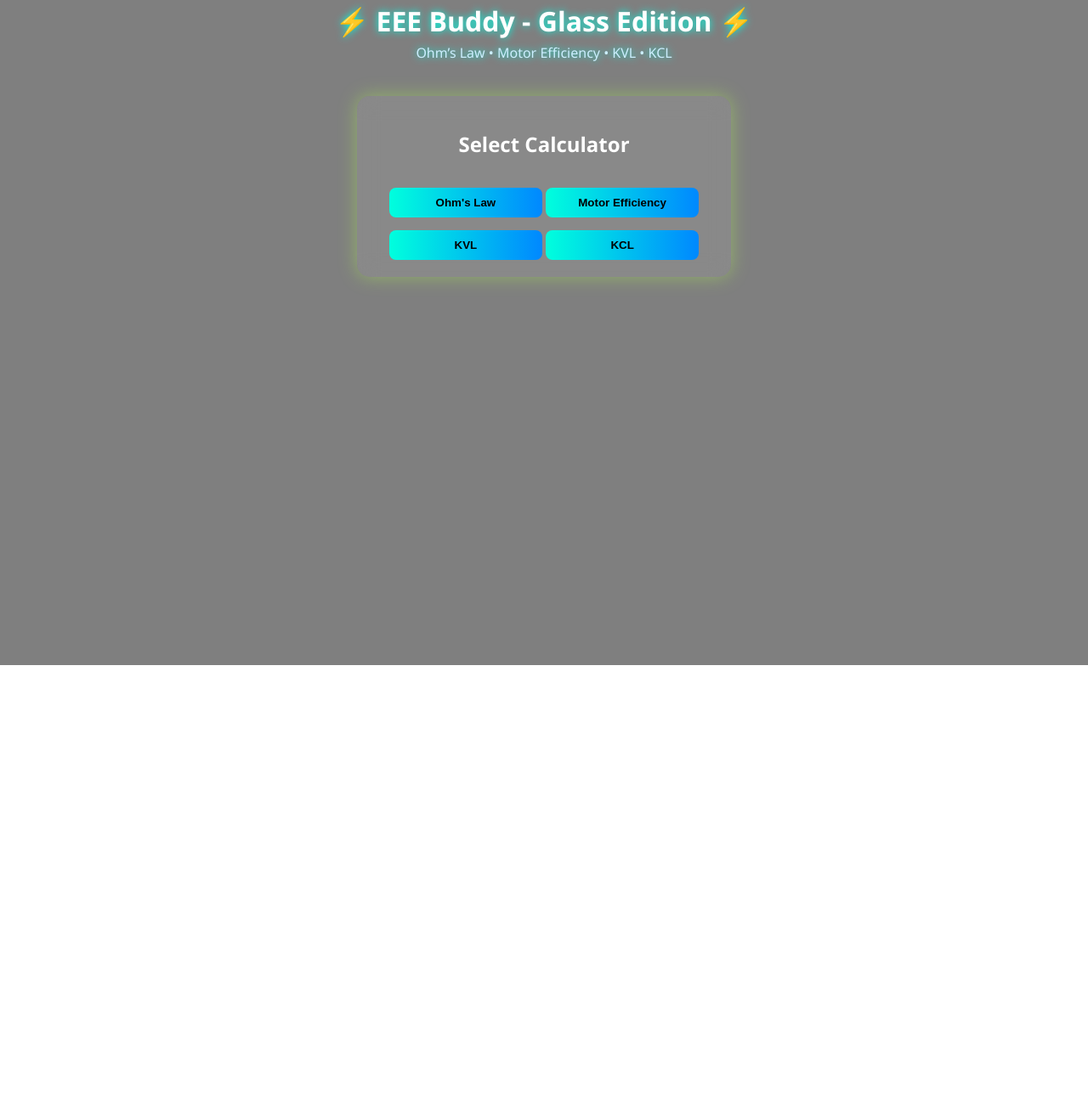
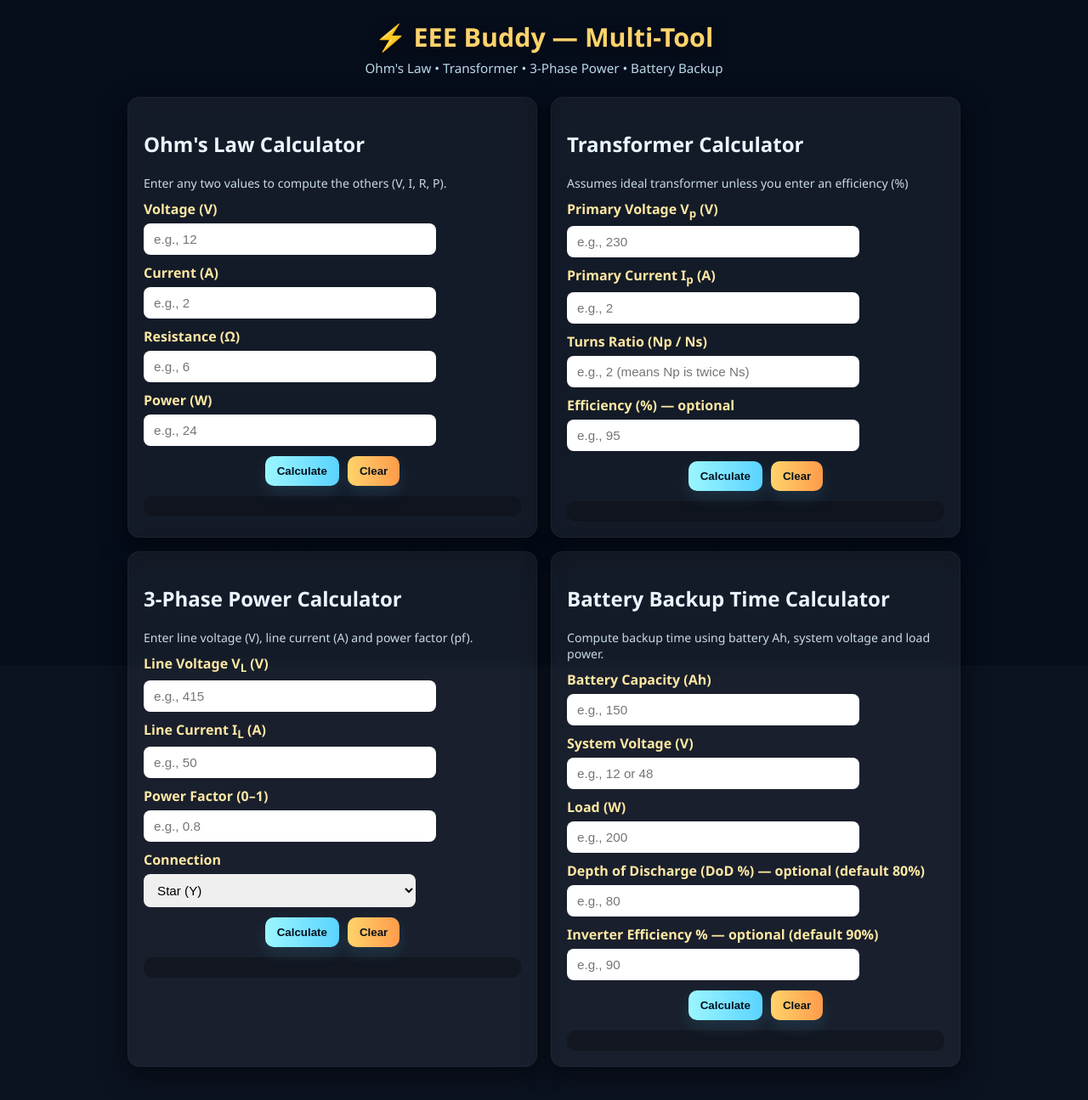
Before and after one commit to Nandhu-NK/EEE-buddy, a plain HTML site: page index.html in a window 1280 px wide. Shown: the part 17-1312 px from the top of the page at 85% size. Before the commit the page ends 800 px from the top, so only its background shows below. Drawn offline with Linux system fonts and the light colour scheme.

Commit message:
Update index.html

```diff
--- a/index.html
+++ b/index.html
@@ -1,238 +1,396 @@
 <!DOCTYPE html>
 <html lang="en">
 <head>
-<meta charset="UTF-8">
-<meta name="viewport" content="width=device-width, initial-scale=1.0">
-<title>EEE Buddy - Pro Glass Edition</title>
+<meta charset="utf-8" />
+<meta name="viewport" content="width=device-width,initial-scale=1" />
+<title>EEE Buddy — Multi-Tool</title>
 <style>
-    /* Background Image */
+  /* Background - replace background.jpg with your image in same folder */
   body {
     margin: 0;
-        font-family: 'Segoe UI', sans-serif;
+    font-family: "Segoe UI", Roboto, Arial, sans-serif;
     background: url('background.jpg') no-repeat center center/cover;
-        background-attachment: fixed;
-        color: #fff;
-        text-align: center;
+    background-color: #0b1220; /* fallback */
+    color: #eaf6ff;
+    -webkit-font-smoothing: antialiased;
+    -moz-osx-font-smoothing: grayscale;
   }
-    /* Dark overlay for readability */
   body::before {
     content: "";
-        position: fixed;
-        inset: 0;
-        background: rgba(0,0,0,0.5);
+    position: fixed; inset: 0;
+    background: linear-gradient(180deg, rgba(3,10,25,0.6), rgba(3,10,25,0.6));
     z-index: -1;
   }
 
-    /* Page Heading */
-    header {
-        padding: 20px;
-        text-shadow: 0px 0px 10px #00ffe5;
-    }
-    h1 {
-        font-size: 2rem;
-        margin: 0;
-    }
-    .subtitle {
-        font-size: 1rem;
-        color: #ccefff;
-        margin-top: 5px;
+  header { text-align: center; padding: 28px 12px 6px; }
+  h1 { margin: 0; font-size: 1.9rem; color: #ffd36b; text-shadow: 0 6px 18px rgba(0,0,0,0.6); }
+  .sub { margin-top:6px; color:#cfefff; opacity:0.9; font-size:0.95rem; }
+
+  /* main layout */
+  .wrap {
+    display: grid;
+    grid-template-columns: 1fr;
+    gap: 16px;
+    max-width: 980px;
+    margin: 18px auto;
+    padding: 0 14px 40px;
   }
 
-    /* Glassmorphic Cards */
+  /* big card style */
   .card {
-        background: rgba(255, 255, 255, 0.08);
-        backdrop-filter: blur(12px);
-        border-radius: 15px;
-        padding: 20px;
-        margin: 20px auto;
-        width: 90%;
-        max-width: 400px;
-        box-shadow: 0 0 15px rgba(0,255,255,0.2);
-        animation: glow 3s infinite alternate;
+    background: rgba(255,255,255,0.06);
+    border-radius: 14px;
+    padding: 18px;
+    box-shadow: 0 10px 30px rgba(0,0,0,0.5);
+    backdrop-filter: blur(8px);
+    border: 1px solid rgba(255,255,255,0.04);
   }
 
-    @keyframes glow {
-        from { box-shadow: 0 0 15px rgba(0,255,255,0.3); }
-        to { box-shadow: 0 0 25px rgba(255,255,0,0.5); }
+  .row {
+    display:flex;
+    gap:10px;
+    flex-wrap:wrap;
+    align-items:center;
+    justify-content: center;
   }
 
-    label {
-        display: block;
-        margin-top: 10px;
-        font-weight: bold;
-        color: #ffeb99;
-    }
+  label { display:block; font-weight:700; color:#ffe8a3; margin-top:10px; text-align:left; }
   input, select {
-        width: 90%;
-        padding: 10px;
-        margin-top: 5px;
+    width: 100%;
+    max-width: 320px;
+    padding: 10px 12px;
     border-radius: 8px;
     border: none;
-        outline: none;
-        font-size: 1rem;
+    font-size: 0.95rem;
+    margin-top:6px;
   }
 
-    /* Buttons */
+  .controls { display:flex; gap:10px; margin-top:12px; justify-content:center; flex-wrap:wrap; }
   button {
-        background: linear-gradient(90deg, #00ffdd, #0088ff);
+    padding: 10px 14px;
+    border-radius: 10px;
     border: none;
-        color: #000;
-        padding: 10px;
-        margin-top: 15px;
-        font-weight: bold;
-        border-radius: 8px;
     cursor: pointer;
-        width: 45%;
-        transition: 0.3s;
+    font-weight:800;
+    color:#021020;
+    background: linear-gradient(90deg,#9bf6ff,#5ad3ff);
+    box-shadow: 0 8px 18px rgba(90,211,255,0.12);
+    transition: transform .15s ease;
   }
-    button:hover {
-        transform: scale(1.05);
-        background: linear-gradient(90deg, #ffeb3b, #ff9800);
+  button:hover { transform: translateY(-4px); filter:brightness(1.03); }
+
+  .secondary {
+    background: linear-gradient(90deg,#ffd36b,#ff9b4b);
+    color: #06121a;
   }
 
-    /* Result Box */
-    .resultBox {
-        margin-top: 15px;
-        background: rgba(0,0,0,0.4);
-        padding: 10px;
-        border-radius: 10px;
-        color: #aef9ff;
+  .result {
+    margin-top:12px;
+    padding:12px;
+    border-radius:10px;
+    background: rgba(0,0,0,0.25);
+    color:#cdefff;
+    font-weight:700;
   }
 
-    .hidden { display: none; }
+  .small { font-size:0.88rem; color:#dcefff; opacity:0.9; margin-top:8px; }
+
+  /* menu */
+  .menu {
+    display:flex;
+    gap:10px;
+    justify-content:center;
+    flex-wrap:wrap;
+    margin-top:10px;
+  }
+  .menu button { width:180px; }
+
+  @media(min-width:900px){
+    .wrap { grid-template-columns: 1fr 1fr; }
+    header { padding-top: 40px; }
+  }
+  @media(max-width:480px){
+    input, select { max-width: 100%; }
+    .menu button { width:48%; }
+  }
 </style>
 </head>
 <body>
 
 <header>
-    <h1>⚡ EEE Buddy - Glass Edition ⚡</h1>
-    <div class="subtitle">Ohm’s Law • Motor Efficiency • KVL • KCL</div>
+  <h1>⚡ EEE Buddy — Multi-Tool</h1>
+  <div class="sub">Ohm's Law • Transformer • 3-Phase Power • Battery Backup</div>
 </header>
 
-<!-- Home -->
-<div class="card" id="home">
-    <h2>Select Calculator</h2>
-    <button onclick="show('ohm')">Ohm's Law</button>
-    <button onclick="show('motor')">Motor Efficiency</button>
-    <button onclick="show('kvl')">KVL</button>
-    <button onclick="show('kcl')">KCL</button>
+<div class="wrap">
+
+  <!-- OHM'S LAW (always visible first) -->
+  <div class="card" id="ohmCard">
+    <h2>Ohm's Law Calculator</h2>
+    <div class="small">Enter any two values to compute the others (V, I, R, P).</div>
+
+    <label>Voltage (V)</label>
+    <input id="ohmV" type="number" step="any" placeholder="e.g., 12">
+
+    <label>Current (A)</label>
+    <input id="ohmI" type="number" step="any" placeholder="e.g., 2">
+
+    <label>Resistance (Ω)</label>
+    <input id="ohmR" type="number" step="any" placeholder="e.g., 6">
+
+    <label>Power (W)</label>
+    <input id="ohmP" type="number" step="any" placeholder="e.g., 24">
+
+    <div class="controls">
+      <button onclick="calcOhm()">Calculate</button>
+      <button class="secondary" onclick="clearOhm()">Clear</button>
     </div>
 
-<!-- Ohm's Law -->
-<div class="card hidden" id="ohmCard">
-    <h2>Ohm's Law</h2>
-    <label>Voltage (V)</label><input id="voltage" type="number">
-    <label>Current (A)</label><input id="current" type="number">
-    <label>Resistance (Ω)</label><input id="resistance" type="number">
-    <label>Power (W)</label><input id="power" type="number">
-    <div>
-        <button onclick="calcOhm()">Calculate</button>
-        <button onclick="home()">Back</button>
-    </div>
-    <div id="ohmRes" class="resultBox"></div>
+    <div id="ohmRes" class="result" aria-live="polite"></div>
   </div>
 
-<!-- Motor Efficiency -->
-<div class="card hidden" id="motorCard">
-    <h2>Motor Efficiency</h2>
-    <label>Rated Power (kW)</label><input id="mrated" type="number">
-    <label>Rated Speed (RPM)</label><input id="nrated" type="number">
-    <label>Actual Speed (RPM)</label><input id="nactual" type="number">
-    <label>Input Voltage (V)</label><input id="vin" type="number">
-    <label>Input Current (A)</label><input id="iin" type="number">
-    <label>Power Factor</label><input id="pf" type="number" placeholder="0.85">
-    <div>
-        <button onclick="calcMotor()">Calculate</button>
-        <button onclick="home()">Back</button>
-    </div>
-    <div id="motorRes" class="resultBox"></div>
+  <!-- TRANSFORMER -->
+  <div class="card" id="xfmrCard">
+    <h2>Transformer Calculator</h2>
+    <div class="small">Assumes ideal transformer unless you enter an efficiency (%)</div>
+
+    <label>Primary Voltage V<sub>p</sub> (V)</label>
+    <input id="tp_vp" type="number" step="any" placeholder="e.g., 230">
+
+    <label>Primary Current I<sub>p</sub> (A)</label>
+    <input id="tp_ip" type="number" step="any" placeholder="e.g., 2">
+
+    <label>Turns Ratio (Np / Ns)</label>
+    <input id="tp_ratio" type="number" step="any" placeholder="e.g., 2 (means Np is twice Ns)">
+
+    <label>Efficiency (%) — optional</label>
+    <input id="tp_eff" type="number" step="any" placeholder="e.g., 95">
+
+    <div class="controls">
+      <button onclick="calcXfmr()">Calculate</button>
+      <button class="secondary" onclick="clearXfmr()">Clear</button>
     </div>
 
-<!-- KVL -->
-<div class="card hidden" id="kvlCard">
-    <h2>KVL Check</h2>
-    <label>Voltage 1 (V)</label><input id="kvl1" type="number">
-    <label>Voltage 2 (V)</label><input id="kvl2" type="number">
-    <label>Voltage 3 (V)</label><input id="kvl3" type="number">
-    <div>
-        <button onclick="calcKVL()">Check</button>
-        <button onclick="home()">Back</button>
-    </div>
-    <div id="kvlRes" class="resultBox"></div>
+    <div id="tpRes" class="result"></div>
   </div>
 
-<!-- KCL -->
-<div class="card hidden" id="kclCard">
-    <h2>KCL Check</h2>
-    <label>Current 1 (A)</label><input id="kcl1" type="number">
-    <label>Current 2 (A)</label><input id="kcl2" type="number">
-    <label>Current 3 (A)</label><input id="kcl3" type="number">
-    <div>
-        <button onclick="calcKCL()">Check</button>
-        <button onclick="home()">Back</button>
+  <!-- 3-PHASE POWER -->
+  <div class="card" id="threeCard">
+    <h2>3-Phase Power Calculator</h2>
+    <div class="small">Enter line voltage (V), line current (A) and power factor (pf).</div>
+
+    <label>Line Voltage V<sub>L</sub> (V)</label>
+    <input id="t_vl" type="number" step="any" placeholder="e.g., 415">
+
+    <label>Line Current I<sub>L</sub> (A)</label>
+    <input id="t_il" type="number" step="any" placeholder="e.g., 50">
+
+    <label>Power Factor (0–1)</label>
+    <input id="t_pf" type="number" step="any" placeholder="e.g., 0.8">
+
+    <label>Connection</label>
+    <select id="t_conn">
+      <option value="star">Star (Y)</option>
+      <option value="delta">Delta (Δ)</option>
+    </select>
+
+    <div class="controls">
+      <button onclick="calcThree()">Calculate</button>
+      <button class="secondary" onclick="clearThree()">Clear</button>
     </div>
-    <div id="kclRes" class="resultBox"></div>
+
+    <div id="threeRes" class="result"></div>
+  </div>
+
+  <!-- BATTERY BACKUP -->
+  <div class="card" id="batCard">
+    <h2>Battery Backup Time Calculator</h2>
+    <div class="small">Compute backup time using battery Ah, system voltage and load power.</div>
+
+    <label>Battery Capacity (Ah)</label>
+    <input id="b_ah" type="number" step="any" placeholder="e.g., 150">
+
+    <label>System Voltage (V)</label>
+    <input id="b_v" type="number" step="any" placeholder="e.g., 12 or 48">
+
+    <label>Load (W)</label>
+    <input id="b_load" type="number" step="any" placeholder="e.g., 200">
+
+    <label>Depth of Discharge (DoD %) — optional (default 80%)</label>
+    <input id="b_dod" type="number" step="any" placeholder="e.g., 80">
+
+    <label>Inverter Efficiency % — optional (default 90%)</label>
+    <input id="b_inv" type="number" step="any" placeholder="e.g., 90">
+
+    <div class="controls">
+      <button onclick="calcBattery()">Calculate</button>
+      <button class="secondary" onclick="clearBattery()">Clear</button>
+    </div>
+
+    <div id="batRes" class="result"></div>
+  </div>
+
 </div>
 
 <script>
-function show(type) {
-    document.querySelectorAll('.card').forEach(c => c.classList.add('hidden'));
-    document.getElementById(type + 'Card').classList.remove('hidden');
-}
-function home() {
-    document.querySelectorAll('.card').forEach(c => c.classList.add('hidden'));
-    document.getElementById('home').classList.remove('hidden');
+/* ------------------ OHM ------------------ */
+function calcOhm(){
+  let V = parseFloat(document.getElementById('ohmV').value);
+  let I = parseFloat(document.getElementById('ohmI').value);
+  let R = parseFloat(document.getElementById('ohmR').value);
+  let P = parseFloat(document.getElementById('ohmP').value);
+
+  // Count how many inputs provided
+  const provided = [V,I,R,P].filter(x => !isNaN(x)).length;
+  if (provided < 2) {
+    alert('Enter at least two values (V, I, R, or P).');
+    return;
   }
 
-function calcOhm() {
-    let V = parseFloat(document.getElementById("voltage").value);
-    let I = parseFloat(document.getElementById("current").value);
-    let R = parseFloat(document.getElementById("resistance").value);
-    let P = parseFloat(document.getElementById("power").value);
-    if (!isNaN(V) && !isNaN(I)) { R = V / I; P = V * I; }
-    else if (!isNaN(V) && !isNaN(R)) { I = V / R; P = V * I; }
-    else if (!isNaN(I) && !isNaN(R)) { V = I * R; P = V * I; }
-    else if (!isNaN(P) && !isNaN(I)) { V = P / I; R = V / I; }
-    else if (!isNaN(P) && !isNaN(V)) { I = P / V; R = V / I; }
-    else if (!isNaN(P) && !isNaN(R)) { I = Math.sqrt(P / R); V = I * R; }
-    else { alert("Enter at least two values."); return; }
-    document.getElementById("ohmRes").innerHTML =
-        `V: ${V.toFixed(2)} V<br>I: ${I.toFixed(2)} A<br>R: ${R.toFixed(2)} Ω<br>P: ${P.toFixed(2)} W`;
+  // compute missing variables step-by-step (cover common cases)
+  if (!isNaN(V) && !isNaN(I)) {
+    R = V / I;
+    P = V * I;
+  } else if (!isNaN(V) && !isNaN(R)) {
+    I = V / R;
+    P = V * I;
+  } else if (!isNaN(I) && !isNaN(R)) {
+    V = I * R;
+    P = V * I;
+  } else if (!isNaN(P) && !isNaN(I)) {
+    V = P / I;
+    R = V / I;
+  } else if (!isNaN(P) && !isNaN(V)) {
+    I = P / V;
+    R = V / I;
+  } else if (!isNaN(P) && !isNaN(R)) {
+    I = Math.sqrt(P / R);
+    V = I * R;
   }
 
-function calcMotor() {
-    let Pr = parseFloat(document.getElementById("mrated").value);
-    let Nr = parseFloat(document.getElementById("nrated").value);
-    let N = parseFloat(document.getElementById("nactual").value);
-    let Vin = parseFloat(document.getElementById("vin").value);
-    let Iin = parseFloat(document.getElementById("iin").value);
-    let pf = parseFloat(document.getElementById("pf").value) || 0.85;
-    if (isNaN(Pr) || isNaN(Nr) || isNaN(N)) {
-        alert("Enter rated power, rated speed, and actual speed.");
+  document.getElementById('ohmRes').innerHTML =
+    `V = ${V.toFixed(3)} V<br>I = ${I.toFixed(3)} A<br>R = ${R.toFixed(3)} Ω<br>P = ${P.toFixed(3)} W`;
+}
+function clearOhm(){
+  ['ohmV','ohmI','ohmR','ohmP'].forEach(id => document.getElementById(id).value='');
+  document.getElementById('ohmRes').innerHTML='';
+}
+
+/* ------------------ TRANSFORMER ------------------ */
+function calcXfmr(){
+  const Vp = parseFloat(document.getElementById('tp_vp').value);
+  const Ip = parseFloat(document.getElementById('tp_ip').value);
+  const ratio = parseFloat(document.getElementById('tp_ratio').value);
+  const eff = parseFloat(document.getElementById('tp_eff').value);
+
+  if (isNaN(Vp) || isNaN(Ip) || isNaN(ratio) || ratio === 0) {
+    alert('Enter primary V, primary I and turns ratio (Np/Ns).');
     return;
   }
-    let Pout = Pr * (N / Nr);
-    let Pin = (Vin && Iin) ? (Vin * Iin * pf) / 1000 : Pr / 0.88;
-    let eff = (Pout / Pin) * 100;
-    document.getElementById("motorRes").innerHTML =
-        `Output Power: ${Pout.toFixed(2)} kW<br>Input Power: ${Pin.toFixed(2)} kW<br>Efficiency: ${eff.toFixed(2)} %`;
+
+  // Vs = Vp / (Np/Ns) = Vp / ratio
+  const Vs = Vp / ratio;
+  // Is (ideal) = Ip * (Np/Ns) = Ip * ratio
+  const Is = Ip * ratio;
+  const S_VA = Vs * Is; // apparent VA
+  let Pout = S_VA;
+  let note = 'Assuming ideal transformer.';
+
+  if (!isNaN(eff) && eff > 0) {
+    Pout = S_VA * (eff/100);
+    note = `Using efficiency ${eff}%`;
   }
 
-function calcKVL() {
-    let sum = (parseFloat(document.getElementById("kvl1").value) || 0) +
-              (parseFloat(document.getElementById("kvl2").value) || 0) +
-              (parseFloat(document.getElementById("kvl3").value) || 0);
-    document.getElementById("kvlRes").innerHTML = (Math.abs(sum) < 1e-3)
-        ? "✅ KVL holds (sum ≈ 0)" : `❌ KVL does not hold (sum = ${sum.toFixed(2)} V)`;
+  const out =
+    `Vs = ${Vs.toFixed(3)} V<br>` +
+    `Is (ideal) = ${Is.toFixed(3)} A<br>` +
+    `Apparent power S = ${S_VA.toFixed(2)} VA<br>` +
+    `Output power (real) ≈ ${Pout.toFixed(2)} W<br>` +
+    `<div class="small">${note}</div>`;
+
+  document.getElementById('tpRes').innerHTML = out;
+}
+function clearXfmr(){
+  ['tp_vp','tp_ip','tp_ratio','tp_eff'].forEach(id => document.getElementById(id).value='');
+  document.getElementById('tpRes').innerHTML='';
 }
 
-function calcKCL() {
-    let sum = (parseFloat(document.getElementById("kcl1").value) || 0) +
-              (parseFloat(document.getElementById("kcl2").value) || 0) +
-              (parseFloat(document.getElementById("kcl3").value) || 0);
-    document.getElementById("kclRes").innerHTML = (Math.abs(sum) < 1e-3)
-        ? "✅ KCL holds (sum ≈ 0)" : `❌ KCL does not hold (sum = ${sum.toFixed(2)} A)`;
+/* ------------------ 3-PHASE ------------------ */
+function calcThree(){
+  const Vl = parseFloat(document.getElementById('t_vl').value);
+  const Il = parseFloat(document.getElementById('t_il').value);
+  let pf = parseFloat(document.getElementById('t_pf').value);
+  const conn = document.getElementById('t_conn').value;
+
+  if (isNaN(Vl) || isNaN(Il)) {
+    alert('Enter line voltage and line current.');
+    return;
+  }
+  if (isNaN(pf) || pf <= 0) pf = 1.0; // default unity if not given
+
+  // Apparent power S = sqrt(3) * Vl * Il
+  const S_va = Math.SQRT3 * Vl * Il;
+  const P_kw = (S_va * pf) / 1000; // real power in kW
+  const Q_var = Math.sqrt(Math.max(0, S_va*S_va - (S_va*pf)*(S_va*pf)));
+
+  let extra = '';
+  if (conn === 'star') {
+    extra = 'Star connection (phase voltage = V_L/√3).';
+  } else {
+    extra = 'Delta connection (phase current differs from line current).';
+  }
+
+  const out =
+    `Apparent power S = ${S_va.toFixed(2)} VA<br>` +
+    `Real power P = ${P_kw.toFixed(3)} kW (pf=${pf})<br>` +
+    `Reactive power Q = ${Q_var.toFixed(2)} VAR<br>` +
+    `<div class="small">${extra}</div>`;
+
+  document.getElementById('threeRes').innerHTML = out;
+}
+function clearThree(){
+  ['t_vl','t_il','t_pf'].forEach(id => document.getElementById(id).value='');
+  document.getElementById('threeRes').innerHTML='';
+}
+
+/* ------------------ BATTERY ------------------ */
+function calcBattery(){
+  const Ah = parseFloat(document.getElementById('b_ah').value);
+  const V = parseFloat(document.getElementById('b_v').value);
+  const loadW = parseFloat(document.getElementById('b_load').value);
+  let dod = parseFloat(document.getElementById('b_dod').value);
+  let invEff = parseFloat(document.getElementById('b_inv').value);
+
+  if (isNaN(Ah) || isNaN(V) || isNaN(loadW) || loadW <= 0) {
+    alert('Enter battery Ah, system voltage and load (W).');
+    return;
+  }
+  if (isNaN(dod) || dod <= 0) dod = 80; // percent
+  if (isNaN(invEff) || invEff <= 0) invEff = 90; // percent
+
+  // Total stored energy (Wh)
+  const totalWh = Ah * V;
+  // Usable energy depends on DoD and inverter efficiency
+  const usableWh = totalWh * (dod/100) * (invEff/100);
+  const hours = usableWh / loadW;
+  const minutes = hours * 60;
+
+  let hr = Math.floor(hours);
+  let min = Math.round((hours - hr) * 60);
+
+  const out =
+    `Battery stored energy ≈ ${totalWh.toFixed(1)} Wh<br>` +
+    `Usable energy (DoD ${dod}% & inverter ${invEff}% ) ≈ ${usableWh.toFixed(1)} Wh<br>` +
+    `Estimated backup time ≈ ${hours.toFixed(2)} hours (${hr}h ${min}m)<br>` +
+    `<div class="small">Note: results are approximate — temperature, battery age and inverter idle draw affect real time.</div>`;
+
+  document.getElementById('batRes').innerHTML = out;
+}
+function clearBattery(){
+  ['b_ah','b_v','b_load','b_dod','b_inv'].forEach(id => document.getElementById(id).value='');
+  document.getElementById('batRes').innerHTML='';
 }
 </script>
+
 </body>
 </html>
```
Lines whose indentation alone changed are shown as unchanged.
